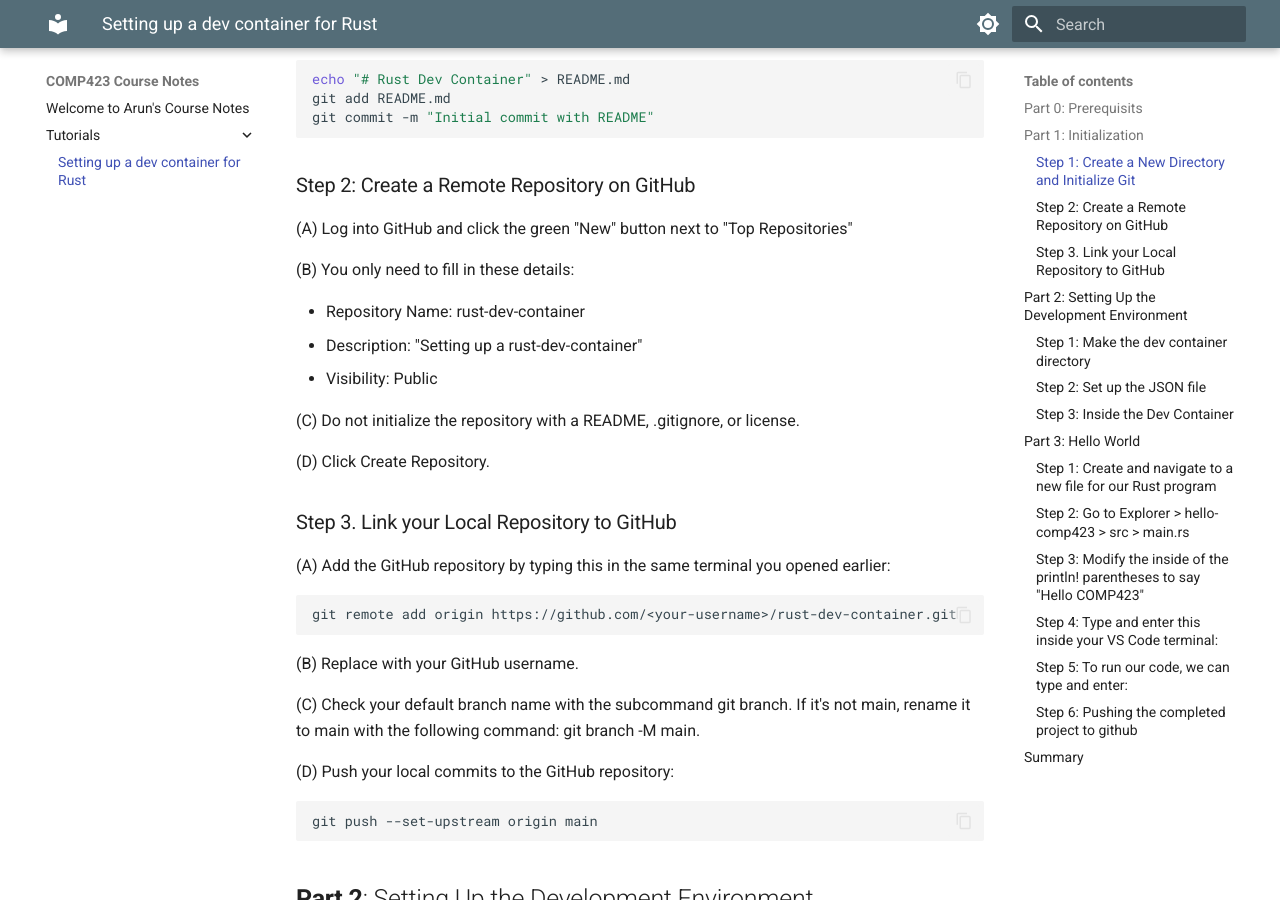
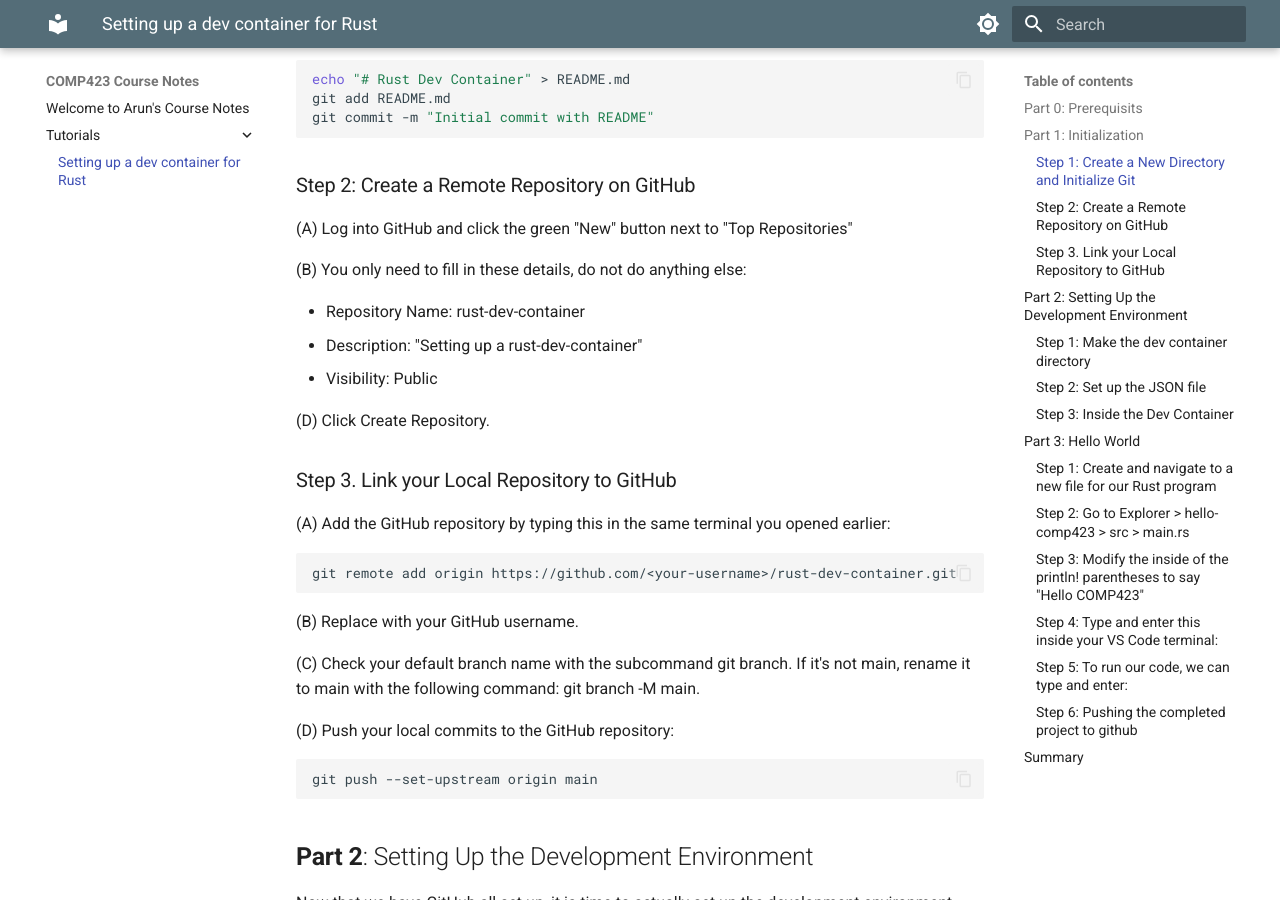
Before and after one commit to asomasu2/comp423-course-notes, an MkDocs documentation site: the page built from docs/tutorials/rust-setup.md, in a window 1280 px wide and 900 px high, scrolled down 1087 px. Built offline with MkDocs 1.6.1 and Material for MkDocs 9.7.7, drawn with Linux system fonts in a browser that asks for light colours; emoji names are drawn with the system emoji font.

Commit message:
Made some of my last changes to the tutorial

```diff
--- a/docs/tutorials/rust-setup.md
+++ b/docs/tutorials/rust-setup.md
@@ -15,7 +15,7 @@
 
 ## **Part 1**: Initialization
 
-### Step 1: Create a New Directory and Initialize Git
+### Step 1: Create a New Directory and Initialize Git :rocket:
 
 (A) Open your terminal or command prompt.
 
@@ -41,13 +41,11 @@
 
 (A) Log into GitHub and click the green "New" button next to "Top Repositories"
 
-(B) You only need to fill in these details:
+(B) You only need to fill in these details, do not do anything else:
 
 - Repository Name: rust-dev-container
 - Description: "Setting up a rust-dev-container"
 - Visibility: Public
-
-(C) Do not initialize the repository with a README, .gitignore, or license.
 
 (D) Click Create Repository.
 
@@ -185,4 +183,4 @@
 * Set up a development environment
 * Created a fully functional RUST program
 
-That's it everyone! Congratulations on building your first ever Rust program!
+That's it everyone! Congratulations on building your first ever Rust program! :smile:
--- a/mkdocs.yml
+++ b/mkdocs.yml
@@ -22,6 +22,10 @@
     - content.code.copy
 
 markdown_extensions:
+  - attr_list
+  - pymdownx.emoji:
+      emoji_index: !!python/name:material.extensions.emoji.twemoji
+      emoji_generator: !!python/name:material.extensions.emoji.to_svg
   - admonition
   - pymdownx.details
   - pymdownx.superfences
```
